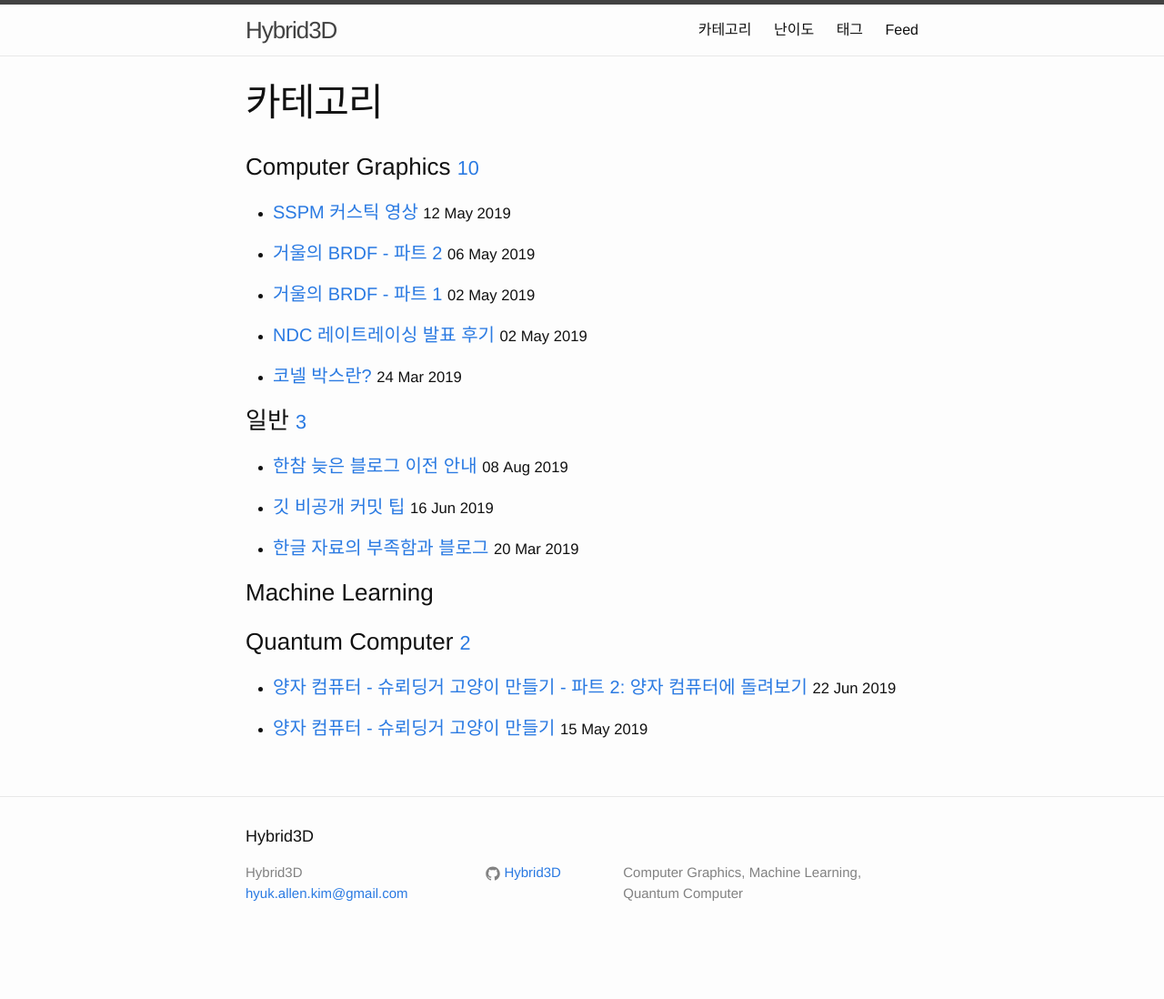
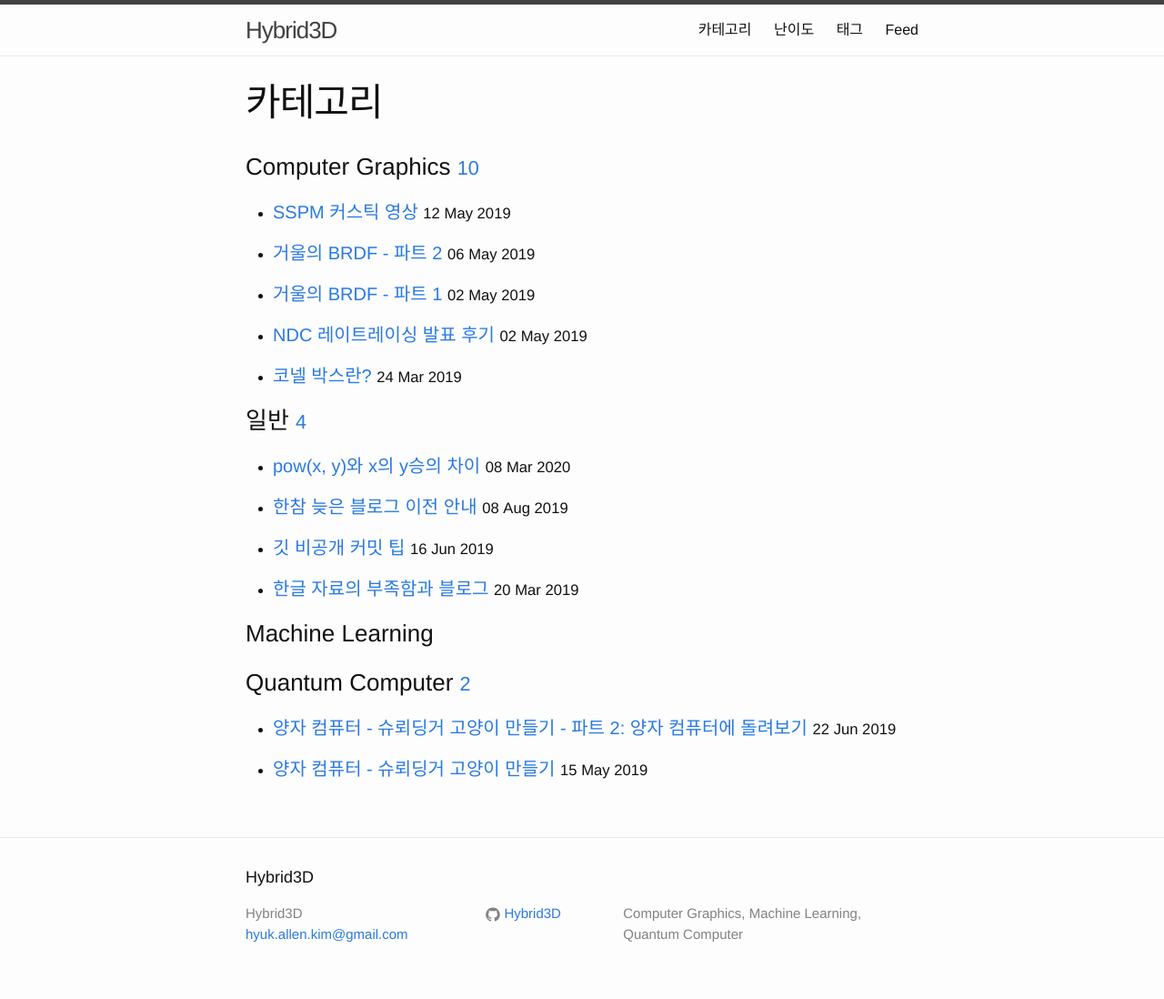
Before and after one commit to Hybrid3D/hybrid3d.github.io, a Jekyll site: the page built from categories.md, in a window 1280 px wide. Shown: the whole page at 91% size. Built offline with Jekyll 4.4.1, drawn with Linux system fonts in a browser that asks for light colours; comment, search, counter and statistics services are not loaded; before the commit the page ends 1053 px from its top, so only the background shows below that; some of the changed lines change nothing that is shown.

Commit message:
[새 글] pow(x, y)와 x의 y승의 차이

```diff
--- /dev/null
+++ b/_posts/software-engineering/2020-03-08-differences-between-pow-and-2-2.md
@@ -0,0 +1,80 @@
+---
+layout: post
+title:  "pow(x, y)와 x의 y승의 차이"
+date:   2020-03-08 00:00:00 +0900
+categories: general
+tags: [수학, 수학 함수, pow, hlsl]
+difficulty: middle
+---
+이 글에선 수학 함수의 사용에 대한 주의점을 다루려고 한다. 그전에 실제 문제가 되는 사례 하나를 먼저 살펴보고 몇 가지 주의점을 살펴보도록 한다.
+
+# pow(x, 2)와 x의 제곱
+pow(x, y)은 x의 y 승을 나타내는 수학 함수다. 가령 x 와 y가 2라면 pow(2, 2)는 4를 나타내고, $$2^2$$도 4를 나타내니 이 둘은 같다고 할 수 있다.
+하지만 pow 함수는 그렇게 호락호락한 함수가 아니라서 주의를 필요로 한다. 예를 들어 -2의 제곱을 계산하려고 한다면 어떨까?
+
+$$(-2)^2$$은 4고 직관적으로라면 컴퓨터는 이 정도의 계산은 무리 없이 해야 한다. 하지만 그렇지 않다.
+
+수학적으로 x의 2승은 x\*x과 같다. 만약 pow(-2, 2)를 수행하는 컴파일러가 2승이 정수라는 것을 눈치채고 똑똑하게도 (-2)\*(-2) 로 바꿔준다면 아무런 문제가 없다.
+하지만 컴파일러가 그렇지 못하다면(이러한 동작 방식은 컴파일러마다 다르다) 이 계산은 조금 복잡해지고 결과적으로 NaN(Not a Number)가 된다.
+알다시피 NaN이 나오면 그 계산은 오염되어 그 이후의 계산이 모두 망가진다.
+
+그럼 왜 pow(-2, 2)가 NaN이 되는 것일까? 결론부터 말하자면 pow의 x는 음수를 입력으로 받지 않는다는 것이고 음수를 입력으로 받지 않는 건 pow 함수의 계산 방식 때문에 그렇다.
+
+# 한계
+당연한 말이지만 컴퓨터는 덧셈 하나도 마음껏 하지 못한다. 일반적으로 어느 이상 숫자가 올라가 해당 자료형이 담을 수 있는 숫자를 넘기면 오버플로우(overflow)가 발생한다. 뺄셈도 마찬가지고, 곱셈, 나눗셈도 각자의 여러 난항이 있다.
+
+그래도 사칙 연산 정도는 CPU/GPU의 어셈블리 단에서 명령어 처리가 가능하다. 그 명령어 처리가 어떻게 가능한지는 흔히 말하는 논리 회로의 영역이다. 하지만 현실적으로 논리 회로로 모든 수학 함수를 다 나타낼 순 없다. 그중에서도 pow 함수는 의외로 다루는 영역(정의역/공역)이 넓은 편인데다 허수가 나오기도 하여 그렇게 쉽게 계산 할 수 있는 것은 아니다.
+
+pow 함수는 일반적으로는 아래의 공식을 따른다.
+
+$$x^y = 2^{y\,log_2 x}$$
+
+더 복잡한 수식이 나와버린 듯 하지만 컴퓨터가 발전하면서 $$2^x$$ 를 구하는 함수, $$log_2 x$$ 를 구하는 함수 정도는 어셈블리 명령어로 만들어 두었기 때문에
+곱하기, $$2^x$$, $$log_2 x$$ 를 이용하면 일반적인 pow 함수를 계산할 수 있다[^1].
+
+# 제약
+
+$$x^y = 2^{y\,log_2 x}$$
+
+이 공식에는 원래 의도와는 다른 제약이 들어간다. 2^x 의 경우 모든 실수를 입력으로 받지만 log 함수의 x의 정의역은 실수 전체가 아니라 0보다 큰 x이다. x가 0이거나 0보다 작은 경우는 정의되지 않아서 넣으면 안된다. 그러한 입력에는 **NaN**가 출력 되는 것이다.
+
+하지만 0가 0이고 y 가 0보다 큰 경우의 $$x^y$$는 수학적으로 0이라서 NaN으로 두기 아깝다. 이런 경우는 분기문을 이용하면 어렵지 않게 처리할 수 있다. 실제로 pow 함수 내부에서는 분기 처리로 이러한 문제를 우회한다. 이러한 상황은 HLSL(High Level Shader Language)의 pow 함수의 스펙을 살펴보면 좀 더 명확해진다([참고 1][1]).
+
+{:class="table table-bordered"}
+|X|Y|결과|
+|:-:|:-:|:-:|
+|<0|any|NaN|
+|>0|==0|1|
+|==0|>0|0|
+|==0|<0|$$\infty$$|
+|>0|<0|$$1/x^{-y}$$|
+|==0|==0|0 or NaN (GPU마다 다름)|
+
+GPU 어셈블리를 보면 분기 과정이 더 명확해지겠지만 그 부분은 생략하겠다.
+
+# 컴파일러간 차이
+C++의 CPU의 pow 함수는 훨씬 더 쓰기 편하다. pow(x, y)에서 y가 정수면(float 형이더라도) 알아서 문제가 없도록 처리해준다(gcc 9.2 기준). 예를 들어 pow(-2.0f, 2.0f) 같은 것도 알아서 $$(-2)*(-2)=4$$를 계산해준다([참고 2][2]).
+
+더 좋은 방법은 pow(-2, 2) 형태로 정수를 쓰는 것이다. 이 경우 컴파일러가 $$(-2)*(-2)$$로 치환을 해주어 많은 어셈블리 명령어를 절약할 수도 있다(CPU에 해당하는 이야기다).
+물론 더 좋은건 처음부터 $$(-2)*(-2)$$로 쓰거나, 함수에 넣기 전 abs(-x) 형태를 취하는 것이다.
+
+# 마무리
+프로그래머가 수학 함수를 다룰 때는 그냥 수식 그대로를 옮기는 것으로 끝나지 말아야한다. 실제 수학 함수의 정의역과 치역을 알고 있어야 하며, 그것에 해당하는 프로그래밍 함수는 어떠한 제약이 있는지를 알고 있어야 한다. 초반에 말했듯이 컴퓨터는 덧셈 하나도 맘놓고 못하기 때문에 마음 놓고 쓸 수 있는 수학 함수란 사실상 없다.
+
+log 함수를 다룰 때는 x가 0 이하가 되지 않도록 하듯이, 나눗셈을 할때는 반드시 0으로 나누지 않도록 조심해야하고 sqrt 의 경우는 음수를 계산하지 않도록 해야 한다.
+이러한 부분들은 문제를 겪고 디버깅을 하면서 습관이 되기도 하지만 미리 조심하면 많은 버그를 사전에 방지할 수 있다.
+
+성능 문제도 있다. [Exponentiation by squaring][3]을 보면 알 수 있듯이 정수의 pow 계산은 비용이 그렇게 싸진 않다. 실제 CPU 수학 라이브러리 안에서 어떤 계산을 사용하는지는 확인을 하지 못했는데 pow 함수 계산하는 것은 이처럼 비용이 싸진 않다는 것을 확인하기 좋다(부동소수점과는 달리 정수의 계산은 정확해야하기 때문에 $$2^{y\,log_2 x}$$ 형태를 사용하기에는 무리가 있다).
+
+수학 함수를 다루는 팁은 별도의 글로 적으려 했었다. 일반적인 팁 위주로 나중에 다시 적도록 하겠다.
+
+# 참고 문헌
+1. [HLSL의 pow 함수][1]
+2. [C++의 std::pow 함수][2]
+3. [Exponentiation by squaring][3] - pow(x, y)의 y가 양의 정수일 경우 계산하는 알고리즘이다.
+
+[^1]: $$2^x$$, $$log_2 x$$ 명령어가 없는 CPU의 경우 계산 테이블로 미리 만들어두는 것도 흔히 쓰는 방식이다.
+
+[1]: https://docs.microsoft.com/en-us/windows/win32/direct3dhlsl/dx-graphics-hlsl-pow "pow"
+[2]: https://en.cppreference.com/w/cpp/numeric/math/pow "std::pow"
+[3]: https://en.wikipedia.org/wiki/Exponentiation_by_squaring "Exponentiation by squaring"
--- a/_sass/_base.scss
+++ b/_sass/_base.scss
@@ -212,3 +212,26 @@ pre {
         }
     }
 }
+
+/**
+ * Tables
+ */
+//.mbtablestyle {
+.table-bordered {
+    border-collapse: collapse;
+    display: inline-block;
+
+    table {
+        padding: 3px;
+        border: 1px solid black;
+    }
+
+    th {
+        padding: 3px;
+        border: 1px solid black;
+    }
+    td {
+        padding: 10px;
+        border: 1px solid black;
+    }
+}
```
